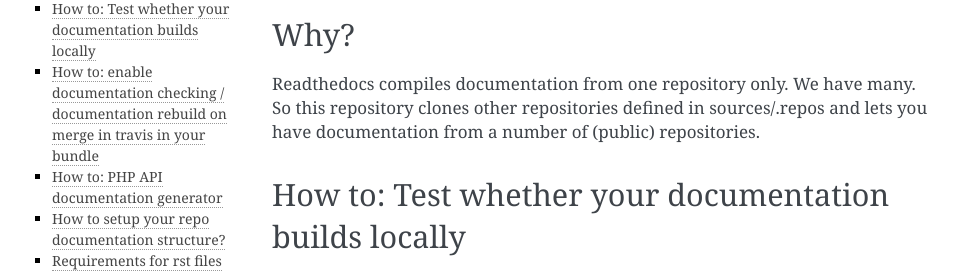
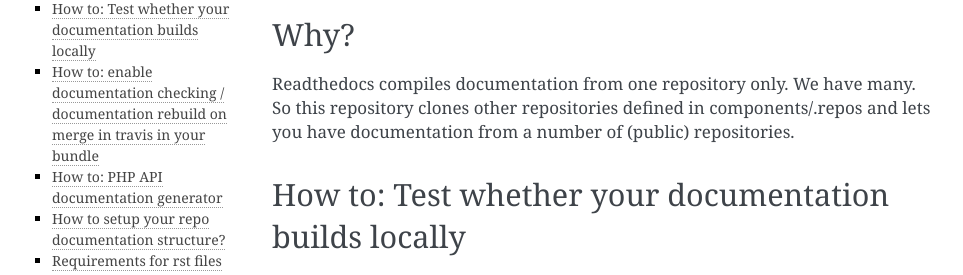
Before and after one commit to ongr-io/docs.ongr.io, a Sphinx documentation site: the page built from source/handbook/contributing/documentation.rst, in a window 1280 px wide and 900 px high. Shown: the part 159-434 px from the top of the window, without its empty margins (148-1111 px from the left). Built offline with Sphinx 7.4.7, drawn with Linux system fonts in a browser that asks for light colours; pages that are not in the unit, such as notebooks, are missing from menus; the version number could not be read and is left out; some of the changed text lies outside the part shown.

Commit message:
Rename sources > components. Add ESB

```diff
--- a/source/conf-travis.py
+++ b/source/conf-travis.py
@@ -67,7 +67,12 @@ copyright = u'2015, ONGR Team'
 
 # List of patterns, relative to source directory, that match files and
 # directories to ignore when looking for source files.
-exclude_patterns = ['*.php', '**/vendor', 'handbook/snippets'] # 'API/*', '**/Tests'
+exclude_patterns = [
+    '*.php',
+    '**/vendor',
+    'handbook/snippets',
+    'components/ConnectionsBundle/Resources/doc/index.rst',
+]
 
 # The reST default role (used for this markup: `text`) to use for all
 # documents.
--- a/source/conf.py
+++ b/source/conf.py
@@ -2,5 +2,5 @@
 
 execfile("conf-travis.py")
 
-# Pulling all repositry sources
+# Pulling all repository components
 execfile("pull.py")
--- a/source/connectors.rst
+++ b/source/connectors.rst
@@ -5,4 +5,4 @@ Connectors
     :maxdepth: 1
     :titlesonly:
 
-    Magento <sources/MagentoConnectorBundle.git/Resources/doc/index>
+    Magento <components/MagentoConnectorBundle/Resources/doc/index>
--- a/source/customizations.rst
+++ b/source/customizations.rst
@@ -5,6 +5,6 @@ Customizations
     :maxdepth: 2
     :titlesonly:
 
-    Importing <sources/ConnectionsBundle.git/Resources/doc/import>
+    Importing <components/ConnectionsBundle/Resources/doc/import>
     syncing
-    sources/ConnectionsBundle.git/Resources/doc/url_invalidator
+    components/ConnectionsBundle/Resources/doc/url_invalidator
--- a/source/handbook/contributing/documentation.rst
+++ b/source/handbook/contributing/documentation.rst
@@ -5,7 +5,7 @@ Why?
 ----
 
 Readthedocs compiles documentation from one repository only. We have many.
-So this repository clones other repositories defined in sources/.repos and lets you have documentation from a number of (public) repositories.
+So this repository clones other repositories defined in components/.repos and lets you have documentation from a number of (public) repositories.
 
 How to: Test whether your documentation builds locally
 ------------------------------------------------------
@@ -126,7 +126,7 @@ As the following method makes sphinx sad, while using `:doc:` directive makes Gi
 Usage
 -----
 
-Add git repositories to sources/.repos file.
+Add git repositories to components/.repos file.
 Publish it on github, add as a project to readthedocs.
 Build and enjoy.
 
--- a/source/index.rst
+++ b/source/index.rst
@@ -11,12 +11,13 @@ Contents
 .. toctree::
     :titlesonly:
 
-    sources/ongr-sandbox.git/src/ONGR/DemoBundle/Resources/doc/index
+    components/ongr-sandbox/src/ONGR/DemoBundle/Resources/doc/index
     handbook/requirements
     connectors
     customizations
     handbook/contributing/index
-    sources/CookiesBundle.git/Resources/doc/index
+    components/CookiesBundle/Resources/doc/index
+    components/ElasticsearchBundle/Resources/doc/index
 
 Community
 ---------
--- a/source/pull.py
+++ b/source/pull.py
@@ -2,7 +2,7 @@
 
 import string
 
-lines = [line.strip() for line in open('%s/sources/.repos' % (os.path.dirname(os.path.realpath(__file__))))]
+lines = [line.strip() for line in open('%s/components/.repos' % (os.path.dirname(os.path.realpath(__file__))))]
 
 for line in lines:
     if ( line[0]!="#" ) :
@@ -10,7 +10,7 @@ for line in lines:
         if doc_directory == '~':
             doc_directory = 'Resources/doc'
 
-        os.system("cd sources; mkdir %s; cd %s; git init; git remote add -f origin %s; git config core.sparsecheckout true; echo '%s' > .git/info/sparse-checkout; echo 'Resources/API' >> .git/info/sparse-checkout; git pull origin master;" % (repository_url.split("/")[-1], repository_url.split("/")[-1], repository_url, doc_directory))
+        os.system("cd components; mkdir %s; cd %s; git init; git remote add -f origin %s; git config core.sparsecheckout true; echo '%s' > .git/info/sparse-checkout; echo 'Resources/API' >> .git/info/sparse-checkout; git pull origin master;" % (repository_url.split("/")[-1], repository_url.split("/")[-1], repository_url, doc_directory))
 
 # fix links to githubs' .rst files.
-os.system("grep -rl '.rst' sources/ | grep -v '/.git/' | xargs perl -pe 's/\`(.*)<(.*)\.rst>\`_/$1:doc:`$2`/g' -i")
+os.system("grep -rl '.rst' components/ | grep -v '/.git/' | xargs perl -pe 's/\`(.*)<(.*)\.rst>\`_/$1:doc:`$2`/g' -i")
```
Also changed, not shown: source/syncing.rst (+7 -7 lines), 2 other files.
